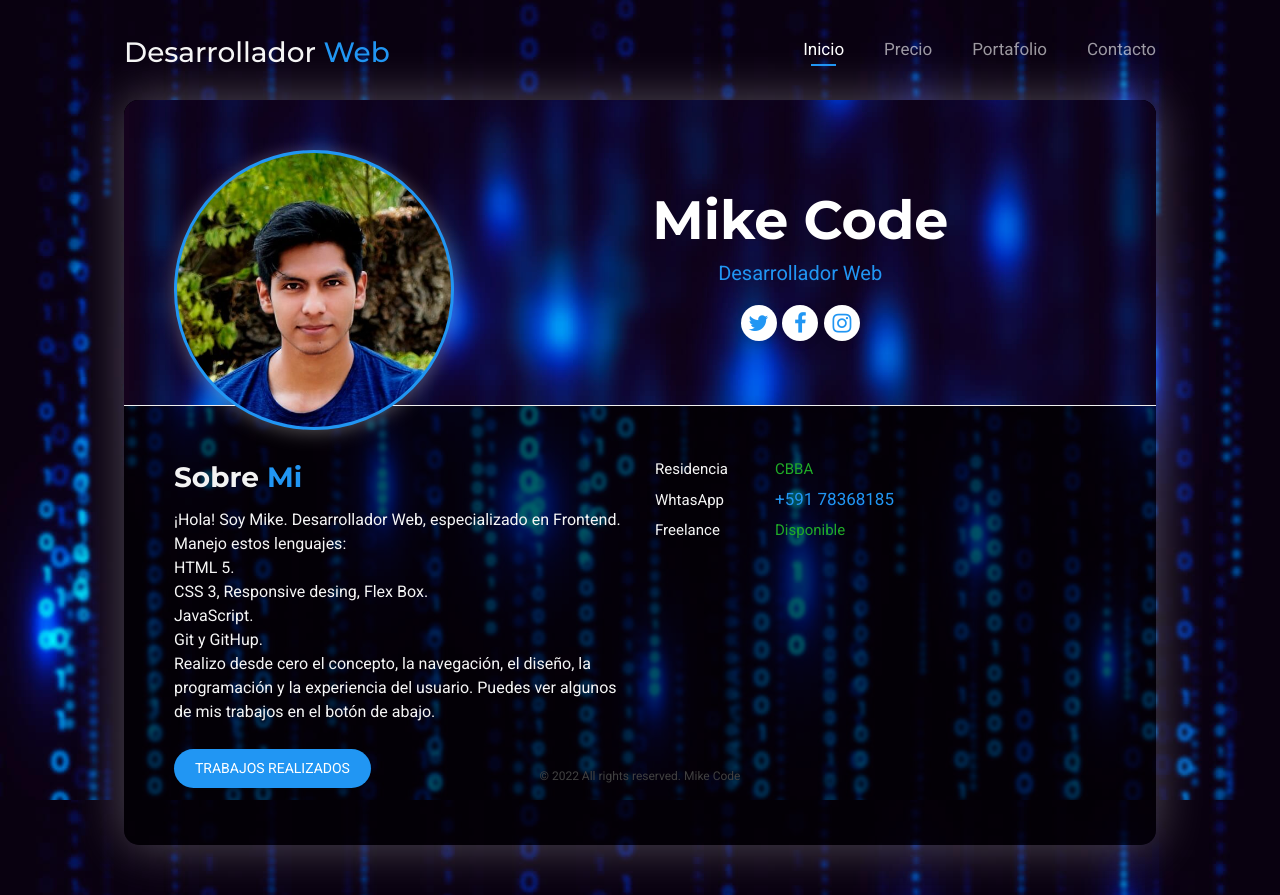
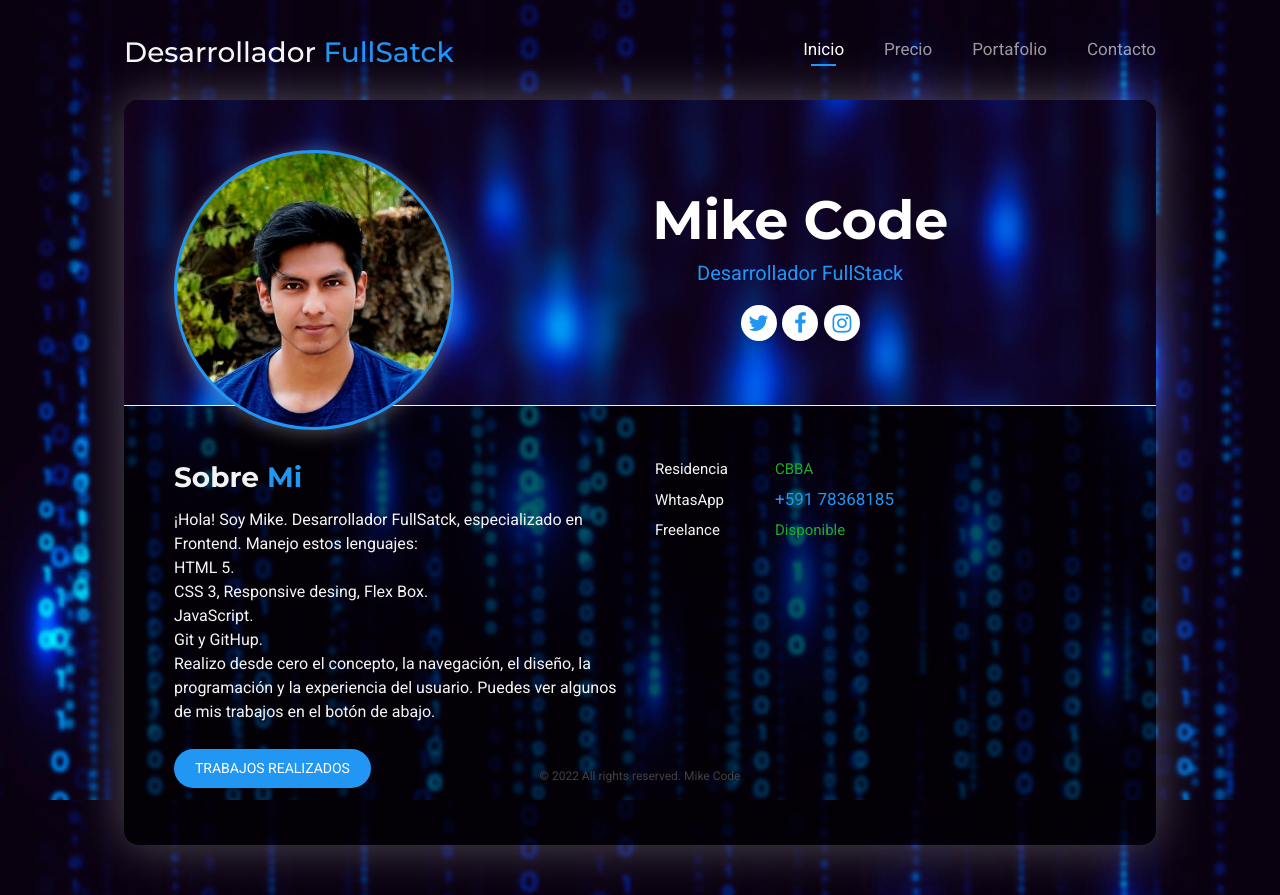
Before and after one commit to MikeCodec/portfolio, a plain HTML site: page index.html in a window 1280 px wide. Drawn offline with Linux system fonts and the light colour scheme; some packages are replaced by stand-ins of ours.

Commit message:
FullSatck

```diff
--- a/index.html
+++ b/index.html
@@ -54,7 +54,7 @@
       <header id="site_header" class="header mobile-menu-hide">
         <div class="header-content">
           <div class="site-title-block mobile-hidden">
-            <div class="site-title">Desarrollador <span>Web</span></div>
+            <div class="site-title">Desarrollador <span>FullSatck</span></div>
           </div>
 
           <!-- Navigation -->
@@ -124,10 +124,10 @@
                         <h1>Mike Code</h1>
                         <div class="owl-carousel text-rotation">
                           <div class="item">
-                            <div class="sp-subtitle">Desarrollador Frontend</div>
+                            <div class="sp-subtitle">Desarrollador FullSatck</div>
                           </div>
                           <div class="item">
-                            <div class="sp-subtitle">Desarrollador Web</div>
+                            <div class="sp-subtitle">Desarrollador FullStack</div>
                           </div>
                         </div>
                       </div>
@@ -149,7 +149,7 @@
                         <div class="block-title">
                           <h3>Sobre <span>Mi</span></h3>
                         </div>
-                        <p>¡Hola! Soy Mike. Desarrollador Web, especializado en Frontend. Manejo estos lenguajes: <br> <span class="lenguajes"> HTML 5.<br> CSS 3, Responsive desing, Flex Box.<br> JavaScript. <br>Git y GitHup.</span> <br>  Realizo desde cero el concepto, la navegación, el diseño, la programación y la experiencia del usuario. Puedes ver algunos de mis trabajos en el botón de abajo.</p>
+                        <p>¡Hola! Soy Mike. Desarrollador FullSatck, especializado en Frontend. Manejo estos lenguajes: <br> <span class="lenguajes"> HTML 5.<br> CSS 3, Responsive desing, Flex Box.<br> JavaScript. <br>Git y GitHup.</span> <br>  Realizo desde cero el concepto, la navegación, el diseño, la programación y la experiencia del usuario. Puedes ver algunos de mis trabajos en el botón de abajo.</p>
                       </div>
                       <div class="download-resume">
                         <a href="#portfolio" class="btn btn-secondary">Trabajos Realizados</a>
@@ -253,7 +253,7 @@
                           <!-- Testimonial Content -->
                           <div class="testimonial-content">
                             <div class="testimonial-text">
-                              <p>"Un gran Desarrollador Web, Le quedo Magnifico el sitio Web que me Desarrollo."</p>
+                              <p>"Un gran Desarrollador FullStack, Le quedo Magnifico el sitio Web que me Desarrollo."</p>
                             </div>
                           </div>
                           <!-- /Testimonial Content -->
```
